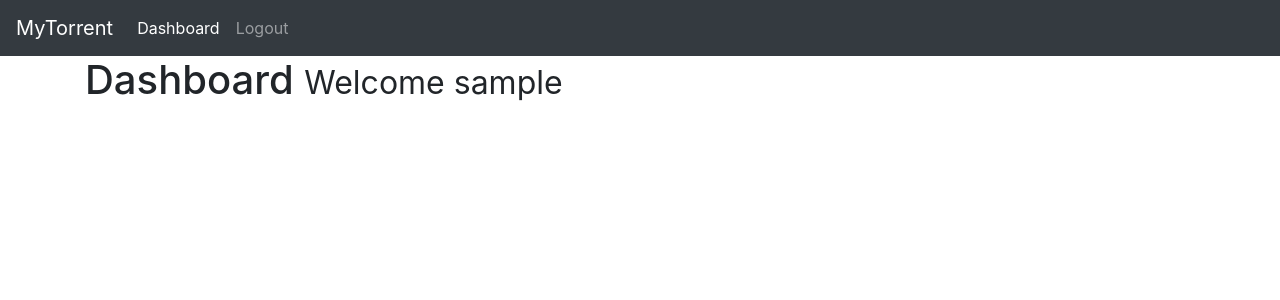
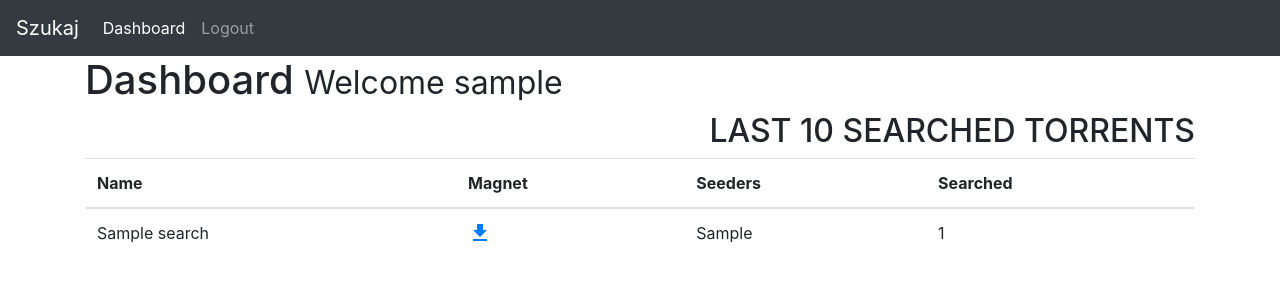
Before and after one commit to KamilLetniowski/api, a Flask app: page /dashboard in a window 1280 px wide. Shown: the top 300 px of the page. Run offline with Flask 2, Linux system fonts and the light colour scheme; the visitor is signed in with stand-in values (Sample User, id 1); tables that the repository leaves empty or names only in its code hold one stand-in row (values such as "Sample post"); data that the repository does not hold is empty; some libraries are stand-ins or nearby versions.

Commit message:
11th commit - online base, history, lots of stuff

```diff
--- a/app.py
+++ b/app.py
@@ -9,29 +9,23 @@ import requests
 app = Flask(__name__)
 
 # Config MySQL
-app.config['MYSQL_HOST'] = 'localhost'
-app.config['MYSQL_USER'] = 'root'
-app.config['MYSQL_PASSWORD'] = ''
-app.config['MYSQL_DB'] = 'torrent'
+app.config['MYSQL_HOST'] = 'remotemysql.com'
+app.config['MYSQL_USER'] = 'GAwrFVosdT'
+app.config['MYSQL_PASSWORD'] = 'zaGiEyqMux'
+app.config['MYSQL_DB'] = 'GAwrFVosdT'
 app.config['MYSQL_CURSORCLASS'] = 'DictCursor'
 
 # Init MySQL
 mysql = MySQL(app)
 
 
-@app.route('/test')
+@app.route('/', methods=['GET', 'POST'])
 def index():
     mycursor = mysql.connection.cursor()
-    myresult=mycursor.execute("SELECT * FROM search")
+    myresult=mycursor.execute("SELECT * FROM search ORDER BY searchcount DESC LIMIT 10")
     if myresult > 0:
         myresultfin = mycursor.fetchall()
-        print(myresultfin)
-        return render_template('test.html', myresultfin=myresultfin)
-
-
-
-
-
+        return render_template('home.html', myresultfin=myresultfin)
 
 
 @app.route('/about')
@@ -54,25 +48,25 @@ class RegisterForm(Form):
 
 
 class HistoryForm(Form):
-    historyname = StringField('torname', [
+    historytorname = StringField('historytorname', [
         validators.DataRequired(),
         validators.Length(min=1, max=500)
     ])
-    historyurl = StringField('url', [
+    historyurl = StringField('historyurl', [
         validators.DataRequired(),
         validators.Length(min=1, max=500)
     ])
-    historymagnet = StringField('magnet', [
+    historymagnet = StringField('historymagnet', [
         validators.DataRequired(),
         validators.Length(min=1, max=500)
     ])
-    historyseeds = StringField('seeds', [
+    historyseeds = StringField('historyseeds', [
         validators.DataRequired(),
         validators.Length(min=1, max=500)
     ])
     searchcount = StringField('searchcount', [
-        validators.DataRequired(),
-        validators.Length(min=1, max=500)
+        # validators.DataRequired(),
+        # validators.Length(min=1, max=500)
     ])
 # Register form class
 
@@ -109,7 +103,6 @@ def login():
         #Get form fields
         login = request.form['login']
         password_candidate = request.form['password']
-
         # Create cursor
         cur = mysql.connection.cursor()
 
@@ -120,12 +113,13 @@ def login():
             # Get stored hash
             data = cur.fetchone()
             password = data['password']
-
+            userID = data['userID']
             # compare passwords
             if sha256_crypt.verify(password_candidate, password):
                 # passed
                 session['logged_in'] = True
                 session['login'] = login
+                session['userID'] = userID
                 return redirect(url_for('dashboard'))
             else:
                 error = 'Username or password did not match'
@@ -158,10 +152,16 @@ def logout():
 
 
 # Dashboard
-@app.route('/dashboard')
+@app.route('/dashboard', methods=['GET', 'POST'])
 @is_logged_in
 def dashboard():
-    return render_template('dashboard.html')
+    mycursor = mysql.connection.cursor()
+    myresult = mycursor.execute("SELECT s.*, u.torrentID FROM usersearch as u JOIN search as s WHERE u.torrentID=s.searchID AND u.userID=%s ORDER BY searchcount DESC LIMIT 10", [session['userID']])
+    if myresult > 0:
+        myresultfin = mycursor.fetchall()
+    else:
+        myresultfin = 0
+    return render_template('dashboard.html', myresultfin=myresultfin)
 
 
 @app.route('/torrent_result', methods=["GET", "POST"])
@@ -179,23 +179,23 @@ def torrent_form():
                                 'no-sandbox'
                             ]
                         })
-            url = 'https://torlock.com'
-            s.driver.get(url)
-            s.driver.ensure_element_by_name('q').send_keys([name, Keys.ENTER])
-            r = requests.get(s.driver.current_url)
-            soup = BeautifulSoup(r.text, 'lxml')
-            torlocksearch = soup.find(class_='panel panel-default')
-            torlock = torlocksearch.b.getText()
-            torlockseeds = torlocksearch.find(class_='tul').getText()
-            torlocktemp = torlocksearch.td
-            torlockhref = torlocktemp.a.get('href')
-            torlockdownload = url + torlockhref
-            s.driver.get(torlockdownload)
-            torlocksite = requests.get(s.driver.current_url)
-            torlocksoup = BeautifulSoup(torlocksite.text, 'lxml')
-            torlockdownloadsearch = torlocksoup.find(class_='table table-condensed')
-            torlockmagnet = torlockdownloadsearch.a.get('href')
-
+            # url = 'https://torlock2.com'
+            # s.driver.get(url)
+            # s.driver.ensure_element_by_name('q').send_keys([name, Keys.ENTER])
+            # r = requests.get(s.driver.current_url)
+            # soup = BeautifulSoup(r.text, 'lxml')
+            # torlocksearch = soup.find(class_='panel panel-default')
+            # torlock = torlocksearch.b.getText()
+            # torlockseeds = torlocksearch.find(class_='tul').getText()
+            # torlocktemp = torlocksearch.td
+            # torlockhref = torlocktemp.a.get('href')
+            # torlockdownload = url + torlockhref
+            # s.driver.get(torlockdownload)
+            # torlocksite = requests.get(s.driver.current_url)
+            # torlocksoup = BeautifulSoup(torlocksite.text, 'lxml')
+            # torlockdownloadsearch = torlocksoup.find(class_='table table-condensed')
+            # torlockmagnet = torlockdownloadsearch.a.get('href')
+            #
             url2 = 'https://thepiratebay.org'
             s.driver.get(url2)
             s.driver.ensure_element_by_tag_name('input').send_keys([name, Keys.ENTER])
@@ -214,18 +214,55 @@ def torrent_form():
             magnet2 = link3.get('href')
             # print(torlockseeds)
             # print(seeds2)
-            if int(torlockseeds) > int(seeds2):
-                url = torlockdownload
-                stats = torlockseeds
-                torname = torlock
-                magnet = torlockmagnet
+            # if int(torlockseeds) > int(seeds2):
+            #     url = torlockdownload
+            #     stats = torlockseeds
+            #     torname = torlock
+            #     magnet = torlockmagnet
+            # else:
+            url = baylink
+            stats = seeds2
+            torname = piratesearch
+            magnet = magnet2
+            searchcount = 1
+            s.close()
+            # Create cursor
+            cur = mysql.connection.cursor()
+            result = cur.execute("SELECT * FROM search")
+            if result > 0:
+                test = cur.execute("SELECT * FROM search WHERE historytorname=%s", [torname])
+                if test:
+                    cur.execute(
+                        "UPDATE search SET historyurl=%s, historymagnet=%s, historyseeds=%s, searchcount = searchcount + 1 WHERE historytorname=%s",
+                        (url, magnet, stats, torname)
+                    )
+                else:
+                    cur.execute(
+                        "INSERT INTO search(historytorname, historyurl, historymagnet, historyseeds, searchcount) VALUES(%s, %s, %s, %s, %s)",
+                        (torname, url, magnet, stats, searchcount))
+            # Commit to DB
             else:
-                url = baylink
-                stats = seeds2
-                torname = piratesearch
-                magnet = magnet2
-            s.close()
+                cur.execute(
+                    "INSERT INTO search(historytorname, historyurl, historymagnet, historyseeds, searchcount) VALUES(%s, %s, %s, %s, %s)",
+                    (torname, url, magnet, stats, searchcount))
+            mysql.connection.commit()
+            # if 'logged_in' in session:
+            #     print('logged')
+            #     cur.execute(
+            #         "SELECT searchID FROM search ORDER BY searchID DESC LIMIT 1"
+            #     )
+            #     searchID = cur.fetchone()
+            #     print(searchID)
+            #     cur.execute(
+            #         "INSERT INTO usersearch(userID, torrentID) VALUES(%s, %s)", ([session['userID']], searchID)
+            #     )
+            #     print('próba executea')
+            #     mysql.connection.commit()
+            cur.close()
+            # Close connection
+
             return render_template('torrent_form.html', url=url, stats=stats, torname=torname, magnet=magnet)
+
         return render_template('torrent_form.html')
     except (Exception, ValueError):
         message = "Torrent not found"
--- a/templates/dashboard.html
+++ b/templates/dashboard.html
@@ -2,4 +2,25 @@
 
 {% block body %}
     <h1>Dashboard <small> Welcome {{session.login}}</small></h1>
+<h2 style="text-align: right">LAST 10 SEARCHED TORRENTS</h2>
+<table class="table">
+    <thead>
+        <tr>
+            <th>Name</th>
+            <th>Magnet</th>
+            <th>Seeders</th>
+            <th>Searched</th>
+        </tr>
+        </thead>
+    {%if myresultfin != 0 %}
+    {% for index in myresultfin %}
+        <tr>
+            <td>{{index['historytorname']}}</td>
+            <td><a href={{index['historymagnet']}}"><i class="material-icons">get_app</i></a></td>
+            <td>{{index['historyseeds']}}</td>
+            <td>{{index['searchcount']}}</td>
+        </tr>
+    {% endfor %}
+    {% endif %}
+</table>
 {% endblock %}
--- a/templates/includes/_navbar.html
+++ b/templates/includes/_navbar.html
@@ -1,5 +1,5 @@
 <nav class="navbar navbar-expand-md navbar-dark bg-dark">
-  <a class="navbar-brand" href="#">MyTorrent</a>
+  <a class="navbar-brand" href="/torrent_form">Szukaj</a>
   <button class="navbar-toggler" type="button" data-toggle="collapse" data-target="#navbarsExampleDefault" aria-controls="navbarsExampleDefault" aria-expanded="false" aria-label="Toggle navigation">
     <span class="navbar-toggler-icon"></span>
   </button>
@@ -28,7 +28,7 @@
         <a class="nav-link dropdown-toggle" href="#" id="dropdown01" data-toggle="dropdown" aria-haspopup="true" aria-expanded="false">Additional</a>
         <div class="dropdown-menu" aria-labelledby="dropdown01">
           <a class="dropdown-item" href="/about">About</a>
-          <a class="dropdown-item" href="/torrent_form">Szukaj</a>
+
         </div>
       </li>
     </ul>
```
Also changed, not shown: templates/home.html (+14 -9 lines), templates/test.html (added, +7 -0 lines).
